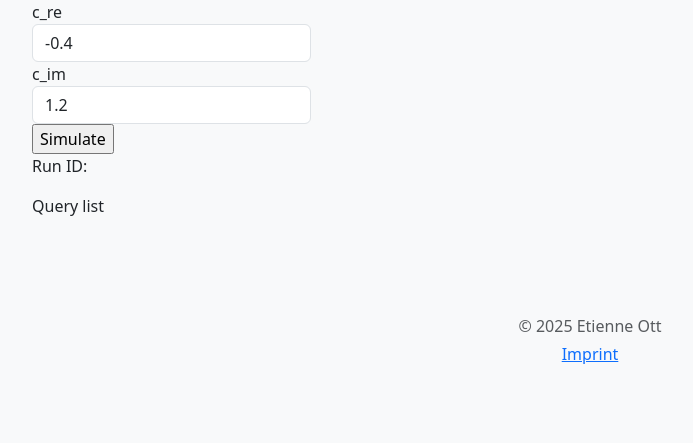
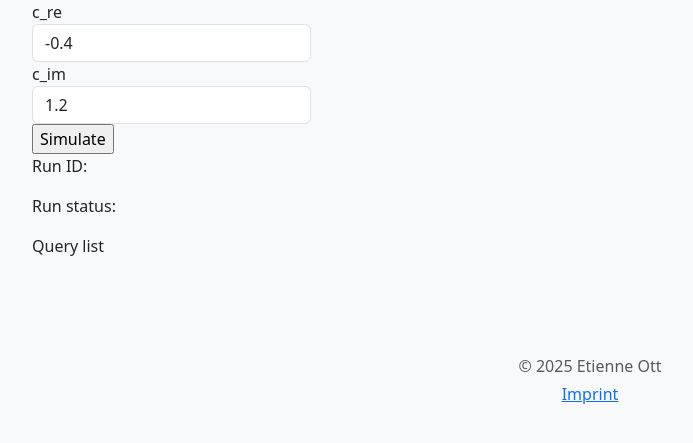
Before and after one commit to QuaSi-Software/simon, a Flask app: page / in a window 1280 px wide. Shown: the part 188-631 px from the top of the page, without its empty margins (50-743 px from the left). Run offline with Flask 3, Linux system fonts and the light colour scheme.

Commit message:
Implement checking run status after starting simulation in webapp.

```diff
--- a/webapp/simon_webapp/static/main.js
+++ b/webapp/simon_webapp/static/main.js
@@ -1,7 +1,33 @@
 API_ROOT = "http://127.0.0.1:5001/"
+
+run_status = {}
 
 function by_id(id) {
     return document.getElementById(id)
+}
+
+async function check_status(run_id) {
+    console.log("check_status called")
+    let response = await fetch(
+        API_ROOT + 'run_status/' + run_id,
+        {method: 'GET'}
+    )
+    let result = await response.json()
+
+    run_status["status"] = result["code"]
+    by_id('run-status').innerText = run_status["status"]
+
+    let item = '<div class="query-result card"><div class="card-body">'
+            + '<span>Request: run_status</span><br/>'
+            + '<span>Code: ' + (response.status ? response.status : 'Error') + '</span><br/>'
+            + '<span>Message: ' + (result["message"] ? result["message"] : '') + '</span><br/>'
+            + '<span>Error: ' + (result["error"] ? result["error"] : '') + '</span>'
+            + '</div></div>'
+    by_id('query-list').innerHTML = item + by_id('query-list').innerHTML
+
+    if (run_status["status"] === "finished") {
+        clearInterval(run_status["interval_id"])
+    }
 }
 
 function main() {
@@ -15,7 +41,8 @@ function main() {
         })
         let result = await response.json()
 
-        by_id('run-id').innerText = result["run_id"]
+        run_status["run_id"] = result["run_id"]
+        by_id('run-id').innerText = run_status["run_id"]
 
         let item = '<div class="query-result card"><div class="card-body">'
             + '<span>Request: start_simulation</span><br/>'
@@ -24,6 +51,11 @@ function main() {
             + '<span>Error: ' + (result["error"] ? result["error"] : '') + '</span>'
             + '</div></div>'
         by_id('query-list').innerHTML = item + by_id('query-list').innerHTML
+
+        if (run_status["interval_id"]) {
+            clearInterval(run_status["interval_id"]);
+        }
+        run_status["interval_id"] = setInterval(check_status, 10 * 1000, run_status["run_id"])
     }
 }
 
--- a/webapp/simon_webapp/templates/index.html
+++ b/webapp/simon_webapp/templates/index.html
@@ -31,6 +31,7 @@
       </form>
 
       <p>Run ID: <span id="run-id"></span></p>
+      <p>Run status: <span id="run-status"></span></p>
 
       <p>Query list</p>
       <div id="query-list">
```
